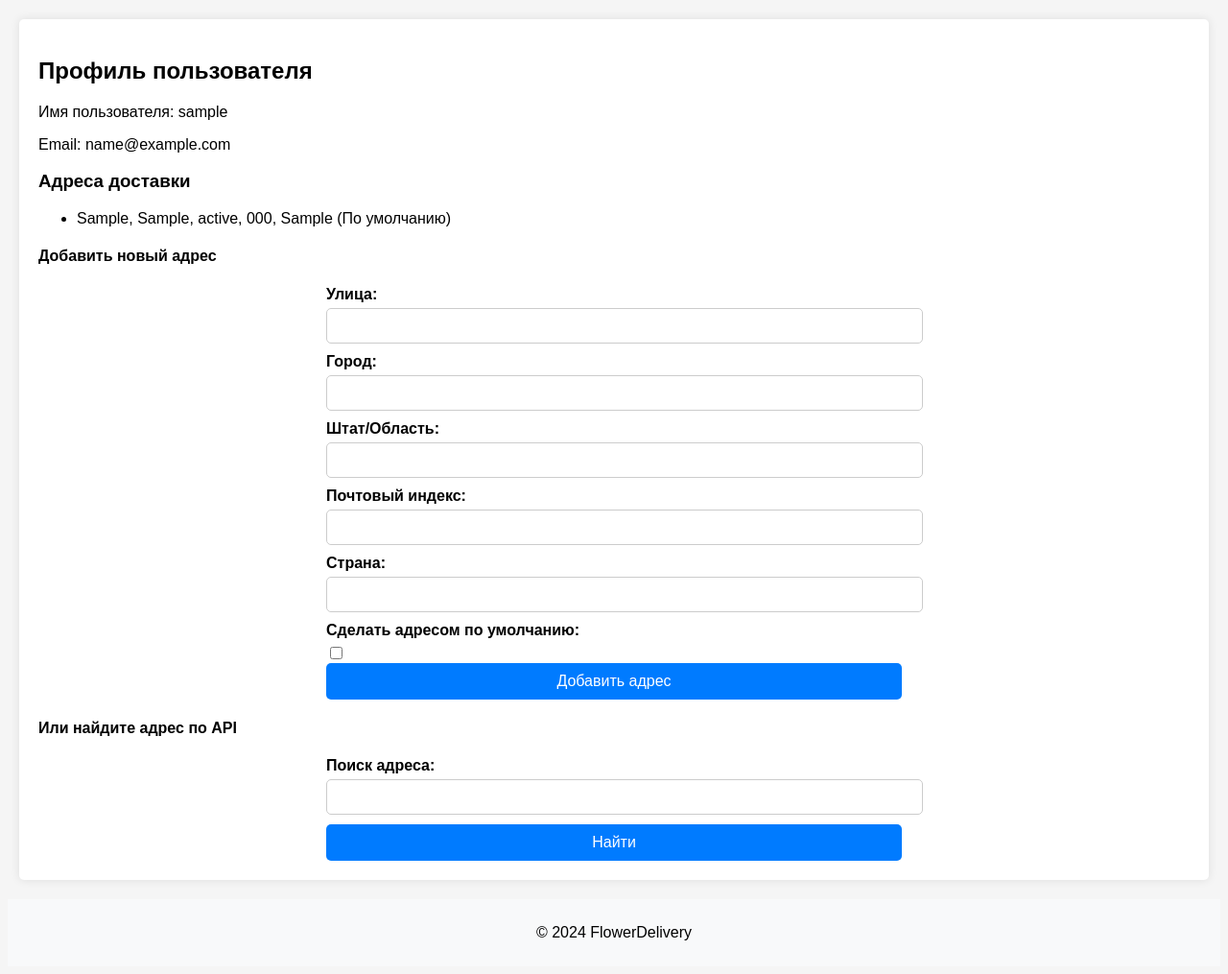
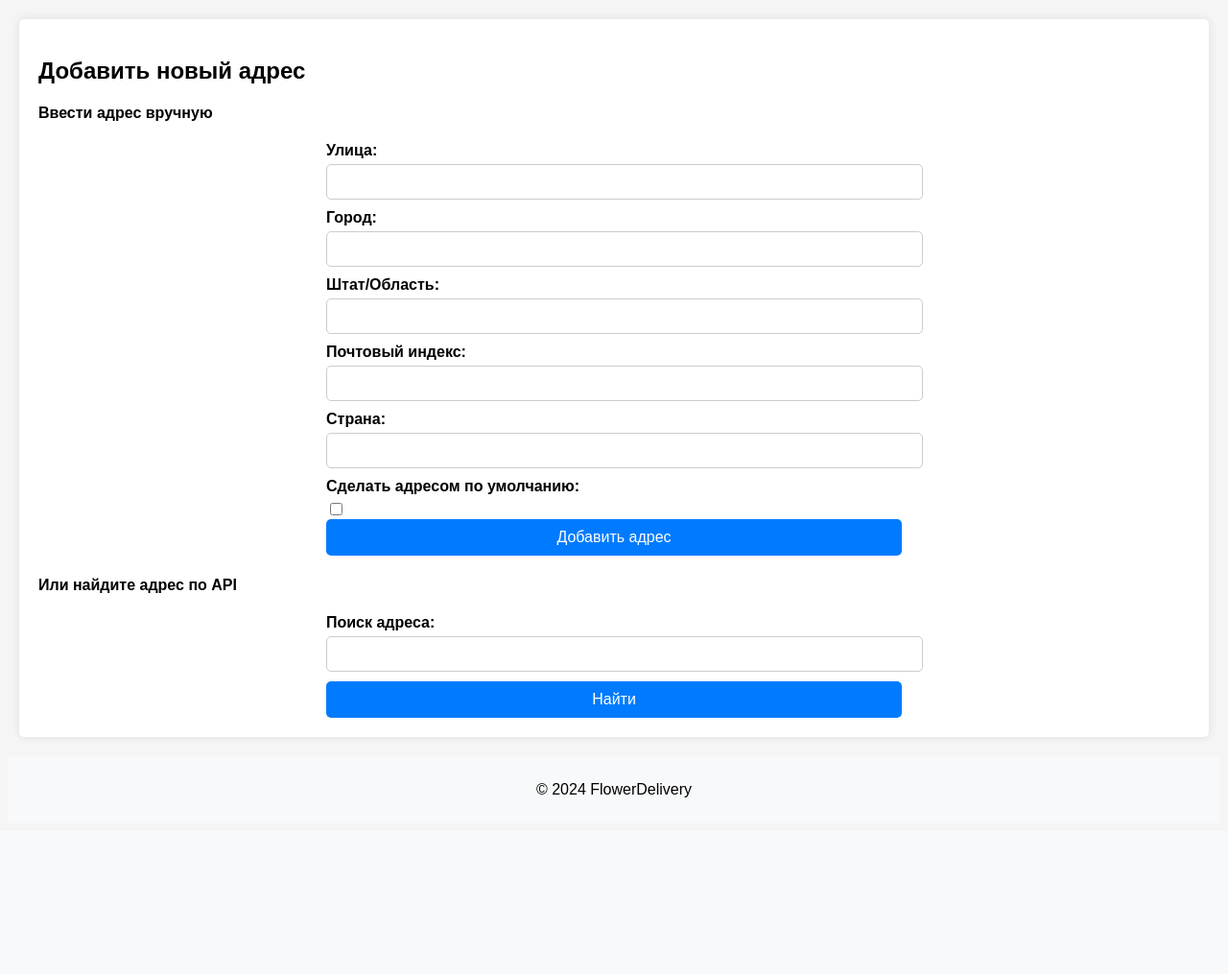
Before and after one commit to MasterVVK/flower_delivery, a Django app: page /users/search_address/ in a window 1280 px wide. Shown: the part 142-1157 px from the top of the page at 96% size. After the commit the page ends 973 px from the top, so only its background shows below. Run offline with Django 5.2, Linux system fonts and the light colour scheme; a user stored in the database is signed in; tables that the repository leaves empty hold one stand-in row (values such as "Sample post"); parts of the project's set-up code (start-up, migrations or seed data) failed here and were passed over.

Commit message:
Up addresses

```diff
--- /dev/null
+++ b/templates/users/add_address.html
@@ -0,0 +1,56 @@
+{% extends 'base.html' %}
+
+{% block content %}
+  <h2>Добавить новый адрес</h2>
+
+  <h4>Ввести адрес вручную</h4>
+  <form method="post" action="{% url 'add_address' %}">
+    {% csrf_token %}
+    <label for="street">Улица:</label>
+    <input type="text" id="street" name="street">
+
+    <label for="city">Город:</label>
+    <input type="text" id="city" name="city">
+
+    <label for="state">Штат/Область:</label>
+    <input type="text" id="state" name="state">
+
+    <label for="postal_code">Почтовый индекс:</label>
+    <input type="text" id="postal_code" name="postal_code">
+
+    <label for="country">Страна:</label>
+    <input type="text" id="country" name="country">
+
+    <label for="is_default">Сделать адресом по умолчанию:</label>
+    <input type="checkbox" id="is_default" name="is_default">
+
+    <button type="submit">Добавить адрес</button>
+  </form>
+
+  <h4>Или найдите адрес по API</h4>
+  <form method="get" action="{% url 'search_address' %}">
+    <label for="search">Поиск адреса:</label>
+    <input type="text" id="search" name="search">
+    <button type="submit">Найти</button>
+  </form>
+
+  {% if found_addresses %}
+    <h4>Результаты поиска:</h4>
+    <ul>
+      {% for address in found_addresses %}
+        <li>
+          {{ address.value }}
+          <form method="post" action="{% url 'add_address' %}">
+            {% csrf_token %}
+            <input type="hidden" name="street" value="{{ address.data.street_with_type }}">
+            <input type="hidden" name="city" value="{{ address.data.city }}">
+            <input type="hidden" name="state" value="{{ address.data.region }}">
+            <input type="hidden" name="postal_code" value="{{ address.data.postal_code }}">
+            <input type="hidden" name="country" value="Россия">
+            <button type="submit">Добавить этот адрес</button>
+          </form>
+        </li>
+      {% endfor %}
+    </ul>
+  {% endif %}
+{% endblock %}
--- a/templates/users/profile.html
+++ b/templates/users/profile.html
@@ -5,64 +5,26 @@
   <p>Имя пользователя: {{ user.username }}</p>
   <p>Email: {{ user.email }}</p>
 
-  <h3>Адреса доставки</h3>
-  <ul>
-    {% for address in user.addresses.all %}
-      <li>
-        {{ address.street }}, {{ address.city }}, {{ address.state }}, {{ address.postal_code }}, {{ address.country }}
-        {% if address.is_default %} (По умолчанию) {% endif %}
-      </li>
-    {% endfor %}
-  </ul>
+  <h3>Текущий адрес доставки по умолчанию</h3>
+  {% if default_address %}
+    <p>{{ default_address.street }}, {{ default_address.city }}, {{ default_address.state }}, {{ default_address.postal_code }}, {{ default_address.country }}</p>
+  {% else %}
+    <p>Адрес по умолчанию не установлен.</p>
+  {% endif %}
+
+  <h3>Выберите адрес по умолчанию</h3>
+  <form method="post" action="{% url 'set_default_address' %}">
+    {% csrf_token %}
+    <select name="default_address">
+      {% for address in addresses %}
+        <option value="{{ address.id }}" {% if address.is_default %}selected{% endif %}>
+          {{ address.street }}, {{ address.city }}, {{ address.state }}, {{ address.postal_code }}, {{ address.country }}
+        </option>
+      {% endfor %}
+    </select>
+    <button type="submit">Установить как адрес по умолчанию</button>
+  </form>
 
   <h4>Добавить новый адрес</h4>
-  <form method="post" action="{% url 'add_address' %}">
-    {% csrf_token %}
-    <label for="street">Улица:</label>
-    <input type="text" id="street" name="street">
-
-    <label for="city">Город:</label>
-    <input type="text" id="city" name="city">
-
-    <label for="state">Штат/Область:</label>
-    <input type="text" id="state" name="state">
-
-    <label for="postal_code">Почтовый индекс:</label>
-    <input type="text" id="postal_code" name="postal_code">
-
-    <label for="country">Страна:</label>
-    <input type="text" id="country" name="country">
-
-    <label for="is_default">Сделать адресом по умолчанию:</label>
-    <input type="checkbox" id="is_default" name="is_default">
-
-    <button type="submit">Добавить адрес</button>
-  </form>
-
-  <h4>Или найдите адрес по API</h4>
-  <form method="get" action="{% url 'search_address' %}">
-    <label for="search">Поиск адреса:</label>
-    <input type="text" id="search" name="search">
-    <button type="submit">Найти</button>
-  </form>
-
-  {% if found_addresses %}
-    <h4>Результаты поиска:</h4>
-    <ul>
-      {% for address in found_addresses %}
-        <li>
-          {{ address.value }}
-          <form method="post" action="{% url 'add_address' %}">
-            {% csrf_token %}
-            <input type="hidden" name="street" value="{{ address.data.street_with_type }}">
-            <input type="hidden" name="city" value="{{ address.data.city }}">
-            <input type="hidden" name="state" value="{{ address.data.region }}">
-            <input type="hidden" name="postal_code" value="{{ address.data.postal_code }}">
-            <input type="hidden" name="country" value="Россия">
-            <button type="submit">Добавить этот адрес</button>
-          </form>
-        </li>
-      {% endfor %}
-    </ul>
-  {% endif %}
+  <a href="{% url 'add_address_page' %}" class="btn btn-primary">Добавить новый адрес</a>
 {% endblock %}
--- a/users/urls.py
+++ b/users/urls.py
@@ -7,6 +7,8 @@ urlpatterns = [
     path('register/', views.register, name='register'),
     path('login/', views.login_view, name='login'),
     path('profile/', views.profile, name='profile'),
+    path('set_default_address/', views.set_default_address, name='set_default_address'),
     path('add_address/', views.add_address, name='add_address'),
+    path('add_address_page/', views.add_address_page, name='add_address_page'),
     path('search_address/', views.search_address, name='search_address'),
 ]
--- a/users/views.py
+++ b/users/views.py
@@ -71,7 +71,25 @@ def login_view(request):
 @login_required
 def profile(request):
     addresses = request.user.addresses.all()
-    return render(request, 'users/profile.html', {'addresses': addresses})
+    default_address = request.user.addresses.filter(is_default=True).first()
+    return render(request, 'users/profile.html', {
+        'addresses': addresses,
+        'default_address': default_address
+    })
+
+@login_required
+def set_default_address(request):
+    if request.method == 'POST':
+        address_id = request.POST.get('default_address')
+        if address_id:
+            Address.objects.filter(user=request.user, is_default=True).update(is_default=False)
+            Address.objects.filter(id=address_id, user=request.user).update(is_default=True)
+            messages.success(request, 'Адрес по умолчанию обновлен.')
+    return redirect('profile')
+
+@login_required
+def add_address_page(request):
+    return render(request, 'users/add_address.html')
 
 @login_required
 def add_address(request):
@@ -96,7 +114,7 @@ def add_address(request):
             is_default=is_default
         )
 
-        messages.success(request, 'Address added successfully!')
+        messages.success(request, 'Адрес добавлен успешно.')
         return redirect('profile')
 
 @login_required
@@ -115,4 +133,4 @@ def search_address(request):
                 'data': suggestion['data']
             })
 
-    return render(request, 'users/profile.html', {'search_query': search_query, 'found_addresses': found_addresses})
+    return render(request, 'users/add_address.html', {'search_query': search_query, 'found_addresses': found_addresses})
```
